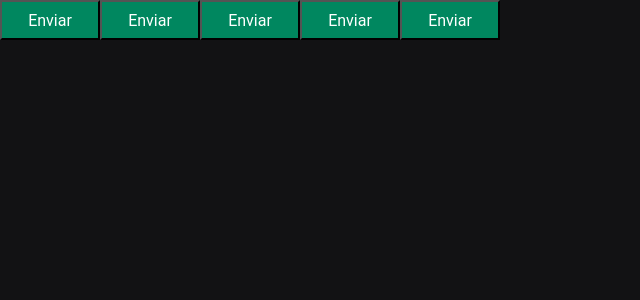
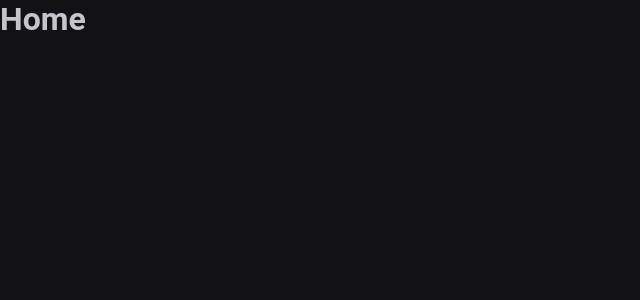
Before and after one commit to simaomenezes/ReactJS-Aprofundando-em-Hooks, a React (Vite) app in the folder 02-ignite-timer/: page / in a window 1280 px wide. Shown: the top 300 px of the page, without its empty margins (0-640 px from the left). Built offline with nearby package versions, Linux system fonts and the light colour scheme.

Commit message:
feat: Work router to application

```diff
--- a/02-ignite-timer/package.json
+++ b/02-ignite-timer/package.json
@@ -12,6 +12,7 @@
   "dependencies": {
     "react": "^18.2.0",
     "react-dom": "^18.2.0",
+    "react-router-dom": "^6.22.1",
     "styled-components": "^6.1.8"
   },
   "devDependencies": {
--- a/02-ignite-timer/src/App.tsx
+++ b/02-ignite-timer/src/App.tsx
@@ -1,18 +1,15 @@
-import { Button } from './components/Button'
-
 import { ThemeProvider } from 'styled-components'
+import { BrowserRouter } from 'react-router-dom'
 import { defaultTheme } from './styles/themes/default'
 import { GlobalStyle } from './styles/global'
+import { Router } from './components/Router'
 
 export function App() {
   return (
     <ThemeProvider theme={defaultTheme}>
-      <Button variant="danger" />
-      <Button variant="primary" />
-      <Button variant="secondary" />
-      <Button variant="success" />
-      <Button />
-
+      <BrowserRouter>
+        <Router />
+      </BrowserRouter>
       <GlobalStyle />
     </ThemeProvider>
   )
--- a/02-ignite-timer/src/components/Button.styles.ts
+++ /dev/null
@@ -1,15 +0,0 @@
-import styled from 'styled-components'
-
-export type ButtonVariant = 'primary' | 'secondary' | 'danger' | 'success'
-
-interface ButtonContainerProps {
-  variant: ButtonVariant
-}
-
-export const ButtonContainer = styled.button<ButtonContainerProps>`
-  width: 100px;
-  height: 40px;
-
-  background-color: ${(props) => props.theme['green-500']};
-  color: ${(props) => props.theme.white};
-`
--- a/02-ignite-timer/src/components/Button.tsx
+++ /dev/null
@@ -1,8 +0,0 @@
-import { ButtonContainer, ButtonVariant } from './Button.styles'
-
-interface PropsButton {
-  variant?: ButtonVariant
-}
-export function Button({ variant = 'primary' }: PropsButton) {
-  return <ButtonContainer variant={variant}>Enviar</ButtonContainer>
-}
--- /dev/null
+++ b/02-ignite-timer/src/components/Router.tsx
@@ -0,0 +1,12 @@
+import { Route, Routes } from 'react-router-dom'
+import { Home } from '../pages/Home'
+import { History } from '../pages/History'
+
+export function Router() {
+  return (
+    <Routes>
+      <Route path="/" element={<Home />} />
+      <Route path="/history" element={<History />} />
+    </Routes>
+  )
+}
--- /dev/null
+++ b/02-ignite-timer/src/pages/History.tsx
@@ -0,0 +1,7 @@
+export function History() {
+  return (
+    <div>
+      <h1>History</h1>
+    </div>
+  )
+}
--- /dev/null
+++ b/02-ignite-timer/src/pages/Home.tsx
@@ -0,0 +1,7 @@
+export function Home() {
+  return (
+    <div>
+      <h1>Home</h1>
+    </div>
+  )
+}
```
Also changed, not shown: 2 other files (tests, documents, lock files or other folders).
